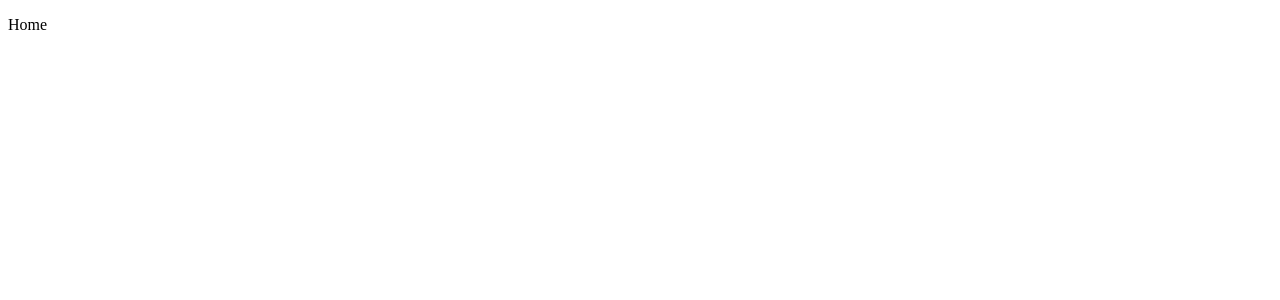
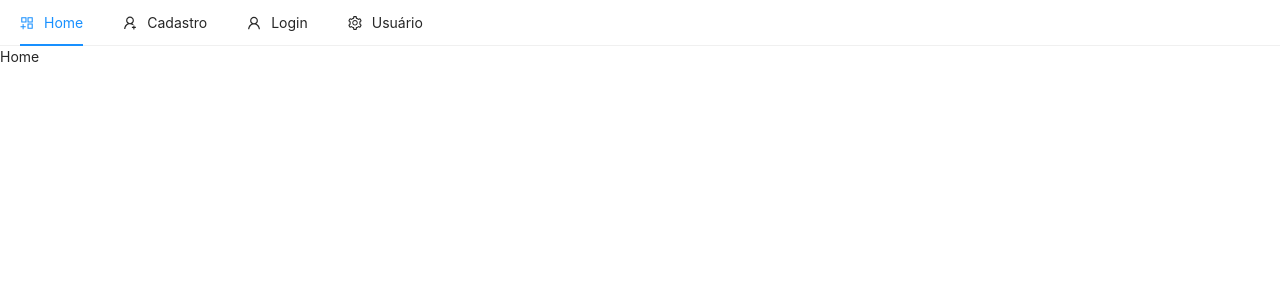
Before and after one commit to HervalMata/React_Redux_Ecommerce, a React (Create React App) app in the folder client/: page / in a window 1280 px wide. Shown: the top 300 px of the page. Built offline with nearby package versions, Linux system fonts and the light colour scheme.

Commit message:
Ant Design Icons

```diff
--- a/client/package.json
+++ b/client/package.json
@@ -3,9 +3,11 @@
   "version": "0.1.0",
   "private": true,
   "dependencies": {
+    "@ant-design/icons": "^4.3.0",
     "@testing-library/jest-dom": "^5.11.4",
     "@testing-library/react": "^11.1.0",
     "@testing-library/user-event": "^12.1.10",
+    "antd": "^4.8.6",
     "react": "^17.0.1",
     "react-dom": "^17.0.1",
     "react-router-dom": "^5.2.0",
--- a/client/public/index.html
+++ b/client/public/index.html
@@ -10,34 +10,16 @@
       content="Web site created using create-react-app"
     />
     <link rel="apple-touch-icon" href="%PUBLIC_URL%/logo192.png" />
-    <!--
-      manifest.json provides metadata used when your web app is installed on a
-      user's mobile device or desktop. See https://developers.google.com/web/fundamentals/web-app-manifest/
-    -->
     <link rel="manifest" href="%PUBLIC_URL%/manifest.json" />
-    <!--
-      Notice the use of %PUBLIC_URL% in the tags above.
-      It will be replaced with the URL of the `public` folder during the build.
-      Only files inside the `public` folder can be referenced from the HTML.
-
-      Unlike "/favicon.ico" or "favicon.ico", "%PUBLIC_URL%/favicon.ico" will
-      work correctly both with client-side routing and a non-root public URL.
-      Learn how to configure a non-root public URL by running `npm run build`.
-    -->
+    <link
+            rel="stylesheet"
+            href="https://unpkg.com/bootstrap-material-design@4.1.1/dist/css/bootstrap-material-design.min.css"
+            integrity="sha384-wXznGJNEXNG1NFsbm0ugrLFMQPWswR3lds2VeinahP8N0zJw9VWSopbjv2x7WCvX"
+            crossorigin="anonymous">
     <title>React App</title>
   </head>
   <body>
     <noscript>You need to enable JavaScript to run this app.</noscript>
     <div id="root"></div>
-    <!--
-      This HTML file is a template.
-      If you open it directly in the browser, you will see an empty page.
-
-      You can add webfonts, meta tags, or analytics to this file.
-      The build step will place the bundled scripts into the <body> tag.
-
-      To begin the development, run `npm start` or `yarn start`.
-      To create a production bundle, use `npm run build` or `yarn build`.
-    -->
   </body>
 </html>
--- a/client/src/App.js
+++ b/client/src/App.js
@@ -3,14 +3,18 @@
 import Register from "./pages/auth/Register";
 import Home from "./pages/Home";
 import {Route, Switch} from "react-router-dom";
+import Header from "./components/nav/Header";
 
 const App = () => {
     return (
-        <Switch>
-            <Route exact path="/" component={Home}/>
-            <Route exact path="/login" component={Login}/>
-            <Route exact path="/register" component={Register}/>
-        </Switch>
+        <>
+            <Header />
+            <Switch>
+                <Route exact path="/" component={Home}/>
+                <Route exact path="/login" component={Login}/>
+                <Route exact path="/register" component={Register}/>
+            </Switch>
+        </>
     );
 };
 
--- /dev/null
+++ b/client/src/components/nav/Header.js
@@ -0,0 +1,30 @@
+import React, { useState } from 'react';
+import {Menu} from "antd";
+import {AppstoreAddOutlined, SettingOutlined, UserAddOutlined, UserOutlined} from "@ant-design/icons";
+
+const { SubMenu, Item } = Menu;
+const Header = () => {
+    const [current, setCurrent] = useState("home");
+    const handleClick = (e) => {
+        setCurrent(e.key);
+    };
+    return (
+        <Menu onClick={handleClick} selectedKeys={[current]} mode="horizontal">
+            <Item key="home" icon={<AppstoreAddOutlined />}>
+                Home
+            </Item>
+            <Item key="register" icon={<UserAddOutlined />} className="float-right">
+                Cadastro
+            </Item>
+            <Item key="login" icon={<UserOutlined />} className="float-right">
+                Login
+            </Item>
+            <SubMenu icon={<SettingOutlined />} title="Usuário">
+                <Item key="setting 1">Option 1</Item>
+                <Item key="setting 1">Option 1</Item>
+            </SubMenu>
+        </Menu>
+    )
+};
+
+export default Header;
```
Also changed, not shown: client/src/index.js (+4 -3 lines), 1 other file (tests, documents, lock files or other folders).
